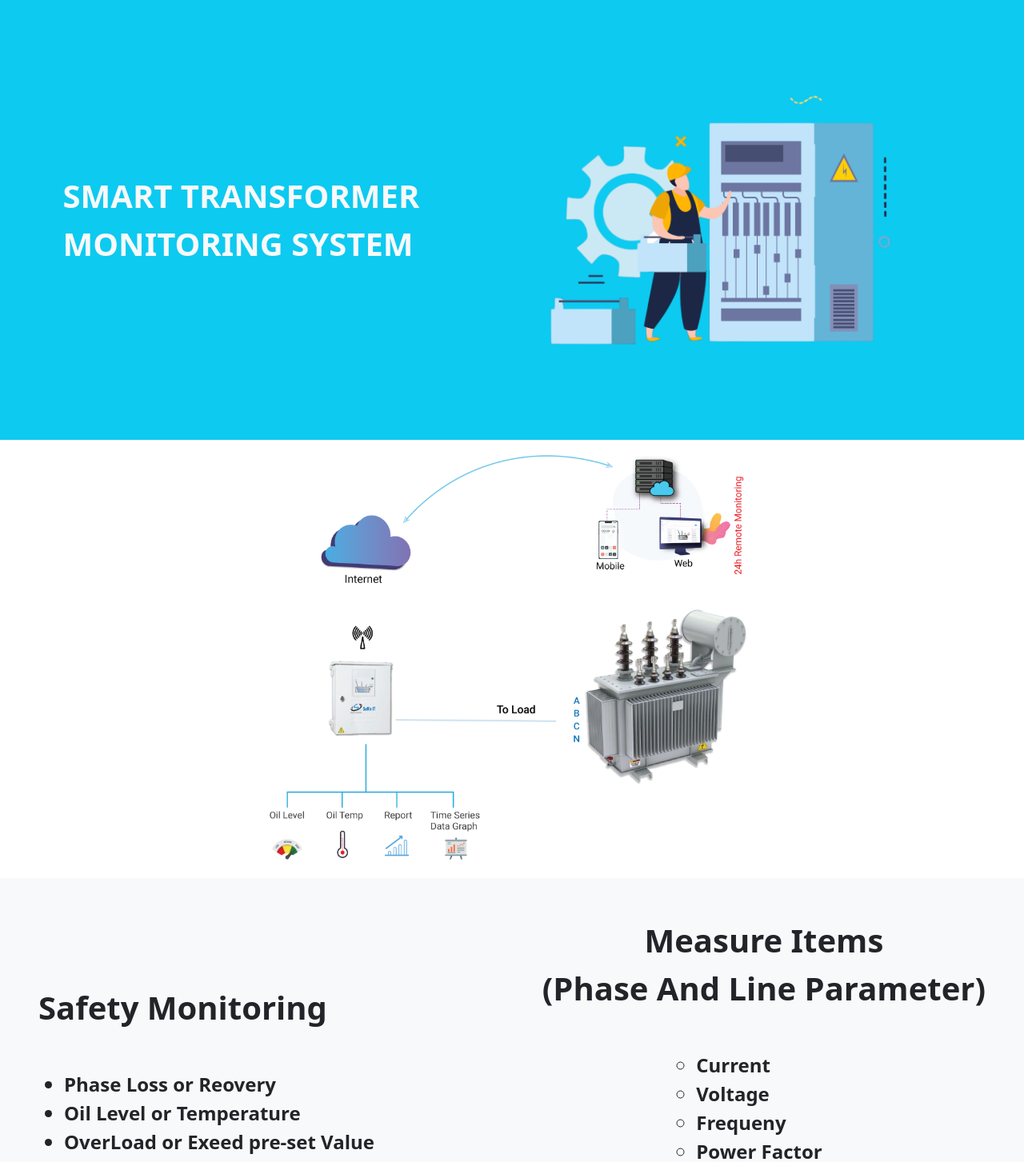
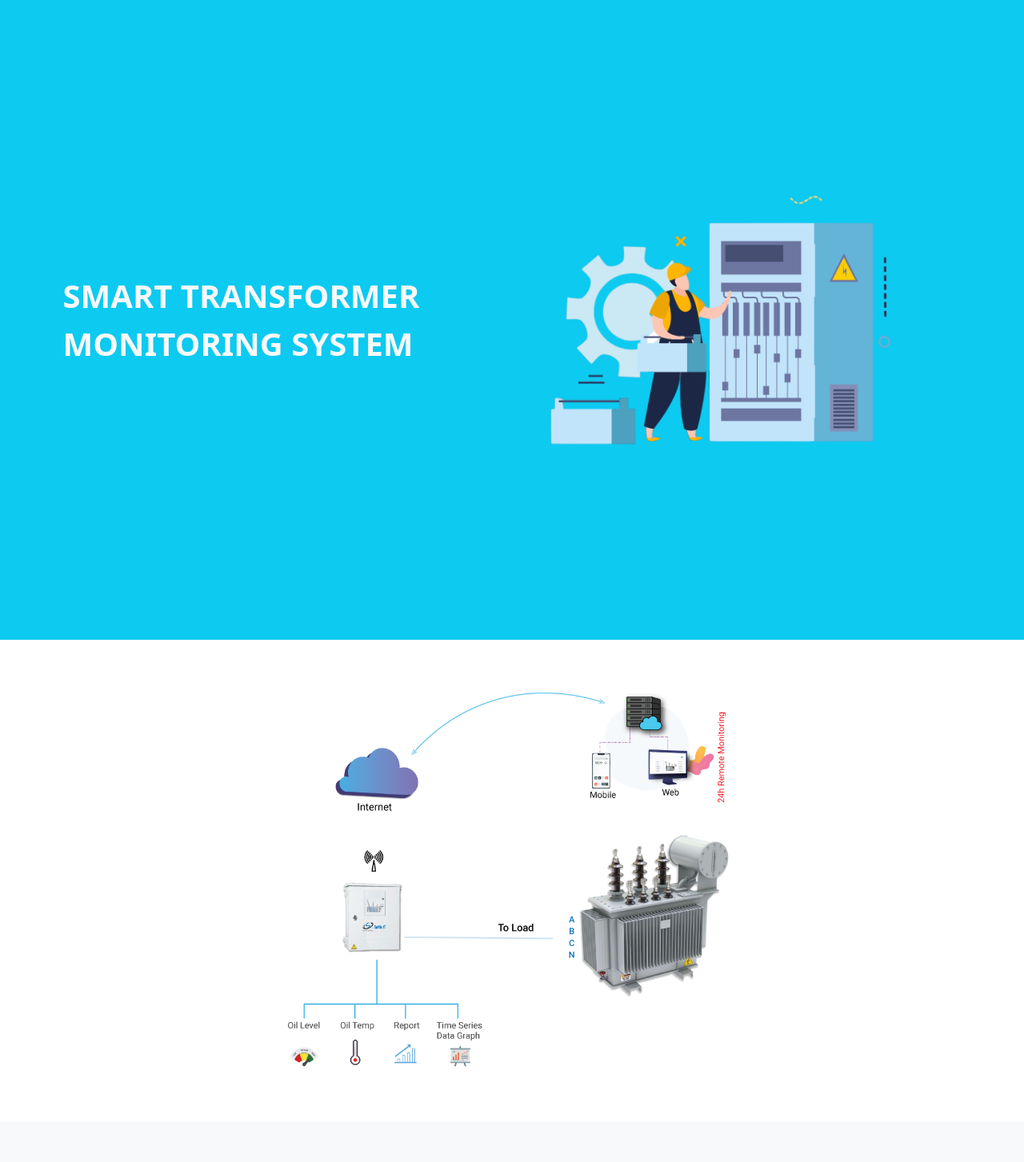
Before and after one commit to MD-Tauhid/smart-monitoring, a React (Vite) app: page / in a window 1280 px wide. Shown: the top 1453 px of the page at 80% size. Built offline with nearby package versions, Linux system fonts and the light colour scheme.

Commit message:
modify width for viewport width

```diff
--- a/src/App.jsx
+++ b/src/App.jsx
@@ -1,9 +1,9 @@
 import { useState } from 'react'
 import reactLogo from './assets/react.svg'
 import viteLogo from '/vite.svg'
+
 import AOS from 'aos';
-import 'aos/dist/aos.css'; // You can also use <link> for styles
-// ..
+import 'aos/dist/aos.css';
 AOS.init();
 
 import './App.css'
--- a/src/Components/Banner/Banner.jsx
+++ b/src/Components/Banner/Banner.jsx
@@ -5,10 +5,10 @@ const Banner = () => {
     return (
         <div
             className='d-flex flex-column-reverse flex-md-row justify-content-around align-items-center bg-info'
-            style={{ height: "550px", width: '100%', padding: '40px' }}
+            style={{ height: "100vh", width: '100%', padding: '40px' }}
         >
             <div className='fs-1 fw-bold text-light text-uppercase'>Smart Transformer <br /> Monitoring System</div>
-            <img src={banImg} alt="Banner Image" className='w-50'/>
+            <img src={banImg} alt="Banner Image" style={{width:'50%', minWidth:'400px'}}/>
         </div>
     );
 };
--- a/src/Components/Home.jsx
+++ b/src/Components/Home.jsx
@@ -11,14 +11,14 @@ import Monitoring1 from './Monitoring/Monitoring1';
 
 const Home = () => {
     return (
-        <div>
+        <div style={{width:'100vw'}}>
             <Banner></Banner>
-            <div className='d-flex flex-column align-items-center'>
-                <img className='h-25 w-50 mx-auto ' src={img1} alt="" />
+            <div className='d-flex flex-column align-items-center p-5'>
+                <img className='h-25 w-50 mx-auto ' src={img1} alt="" style={{width:'60%', minWidth:'500px'}} />
             </div>
             <section className='bg-light d-flex flex-row-reverse justify-content-between align-items-center mx-auto fs-1 fw-bold p-5'>
                 <div className='d-flex flex-column justify-content-center'>
-                    <div className='mx-auto mb-5 text-center'>Measure Items<br />(Phase And Line Parameter)</div>
+                    <div className='mx-auto mb-5 text-center text-warning'>Measure Items<br />(Phase And Line Parameter)</div>
                     <div className='d-flex flex-row justify-content-around fs-4'>
                         <ul style={{ listStyle: 'circle outside' }}>
                             <li>Current</li>
@@ -32,7 +32,7 @@ const Home = () => {
                     </div>
                 </div>
                 <div>
-                    <div className='mx-auto mb-5'>Safety Monitoring</div>
+                    <div className='mx-auto mb-5 text-warning'>Safety Monitoring</div>
                     <div className='fs-4'>
                         <ul>
                             <li>Phase Loss or Reovery</li>
--- a/src/Components/Monitoring/Monitoring.jsx
+++ b/src/Components/Monitoring/Monitoring.jsx
@@ -3,7 +3,7 @@ import React from 'react';
 const Monitoring = ({img, text}) => {
     return (
         <div className='d-flex flex-column flex-md-row justify-content-between align-items-center my-6' style={{padding:'50px 50px'}}>
-            <img data-aos="fade-left" className='w-50' src={img} alt="" />
+            <img data-aos="fade-left" className='w-50' src={img} alt="" style={{minWidth:'300px'}} />
             <h1 data-aos="fade-right" className='py-3'>{text}</h1>
         </div>
     );
--- a/src/Components/Monitoring/Monitoring1.jsx
+++ b/src/Components/Monitoring/Monitoring1.jsx
@@ -3,7 +3,7 @@ import React from 'react';
 const Monitoring1 = ({img, text}) => {
     return (
         <div className='w-100 bg-light d-flex flex-column flex-md-row-reverse justify-content-center justify-content-md-between align-items-center my-6 p-5'>
-            <img data-aos="fade-right" className='w-50' src={img} alt="" />
+            <img data-aos="fade-right" className='w-50' src={img} alt="" style={{minWidth:'300px'}} />
             <h1 data-aos="fade-left" className='py-3'>{text}</h1>
         </div>
     );
```
